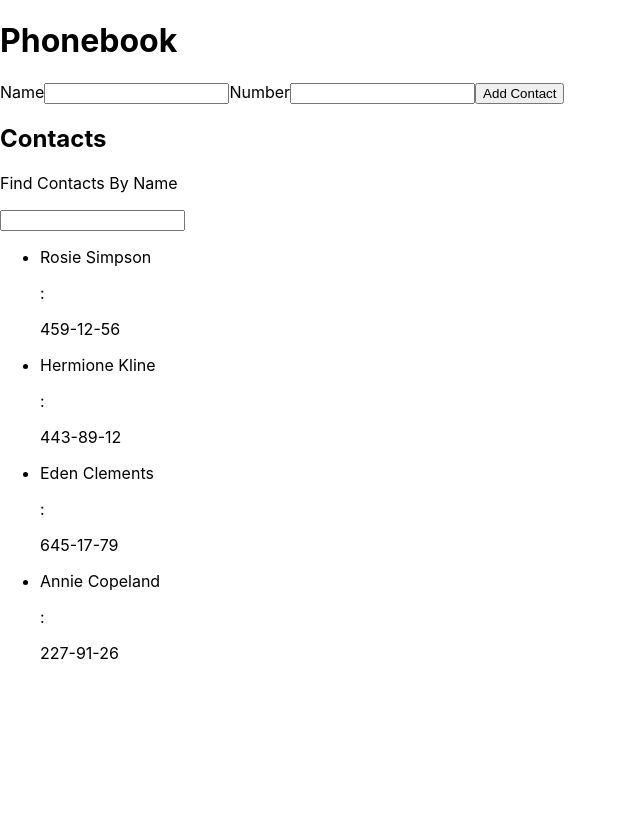
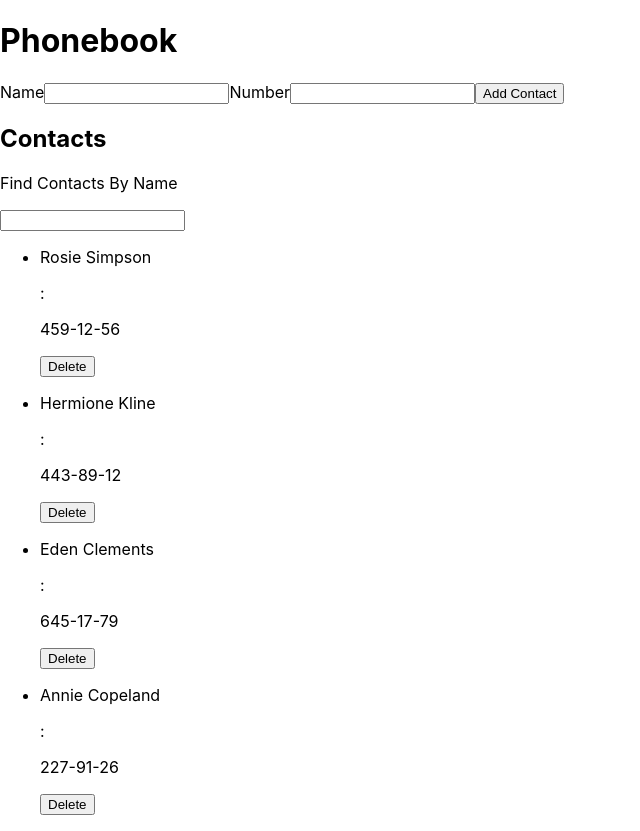
Before and after one commit to userzahar/goit-react-hw-02-phonebook, a React (Create React App) app: page / in a window 1280 px wide. Shown: the whole page, without its empty margins (0-640 px from the left). Before the commit the page ends 800 px from the top, so only its background shows below. Built offline with nearby package versions, Linux system fonts and the light colour scheme.

Commit message:
add delete contacts function

```diff
--- a/src/components/App.jsx
+++ b/src/components/App.jsx
@@ -28,13 +28,22 @@ export class App extends Component {
   createFilterData = data => {
     this.setState(data);
   }
+
+  handleDelete = (id) => {
+    this.setState((prevState) => {
+            return {
+                contacts: prevState.contacts.filter(contact => contact.id !== id)
+            }
+        })
+  }
+
   render() {
     return <>
       <h1>Phonebook</h1>
       <Form createContacts={this.createContacts} />
       <h2>Contacts</h2>
       <Filter filterData={this.createFilterData} />
-      <ContactList contacts={this.state.contacts} filter={this.state.filter} />
+      <ContactList contacts={this.state.contacts} filter={this.state.filter} delete={this.handleDelete} />
     </>
   }
 }
--- a/src/components/ContactList/ContactList.jsx
+++ b/src/components/ContactList/ContactList.jsx
@@ -1,3 +1,4 @@
+import { Button } from "components/Button/Button";
 import { LI } from "./ListItem";
 
 const { Component } = require("react");
@@ -15,10 +16,14 @@ export class ContactList extends Component {
     }
 
     render() {
+
+        console.log("🚀 ~ this.props:", this.props.delete)
         const {filter} = this.props;
         return <ul>
                 {this.filteredContacts(filter).map((contact) => {
-                    return <LI key={contact.id} contact={contact} />
+                    return <LI key={contact.id} contact={contact}>
+                            <Button text="Delete" clickHeandler={()=>this.props.delete(contact.id)}/>
+                        </LI>
                 })}
             </ul>
     }
--- a/src/components/ContactList/ListItem.jsx
+++ b/src/components/ContactList/ListItem.jsx
@@ -1,8 +1,11 @@
 const { Component } = require("react");
 
-export function LI({ contact}) {
+export function LI({ contact, children}) {
     const {name, number } = contact;
     return <li>
-        <p>{name}</p><span>:</span><p>{number}</p>
+        <p>{name}</p>
+        <span>:</span>
+        <p>{number}</p>
+        {children}
     </li>
 }
```
